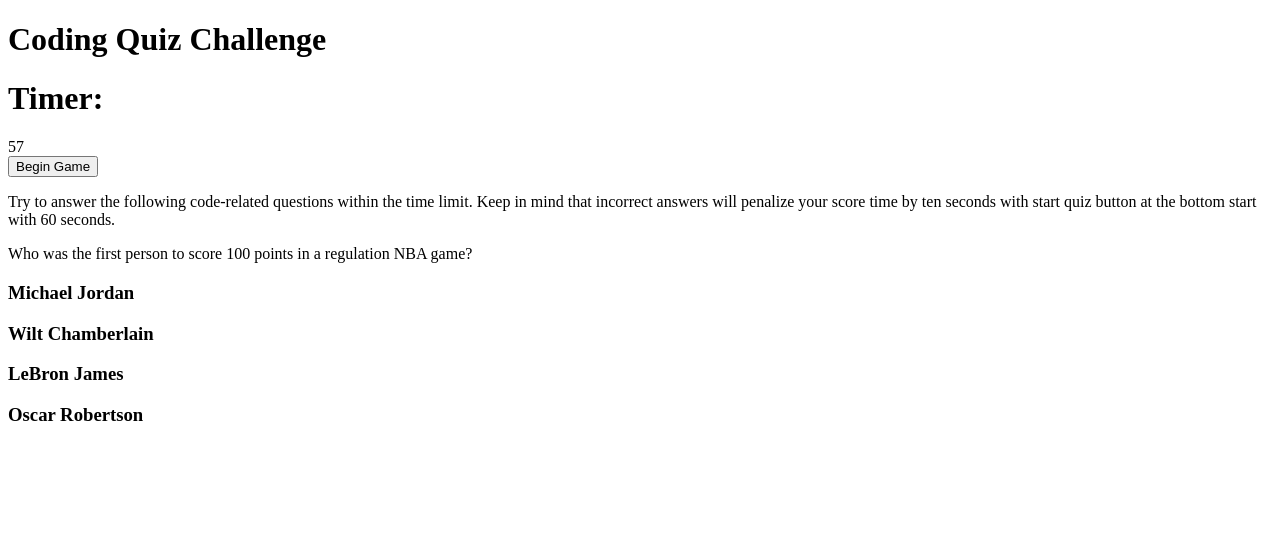
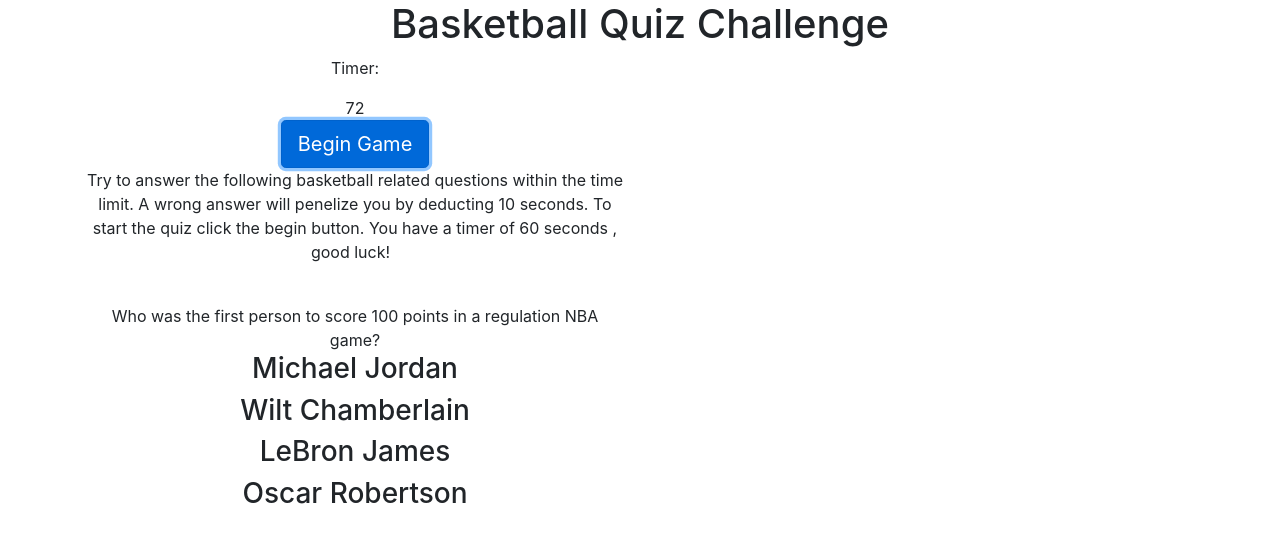
Before and after one commit to Chayvw/gt-api-code-quiz-js, a plain HTML site: page index.html in a window 1280 px wide. Both pictures are taken after a click on the button "Begin Game". Drawn offline with nearby package versions, Linux system fonts and the light colour scheme.

Commit message:
deleted css file and moved my js to an asset folder

```diff
--- a/script.js
+++ b/assets/script.js
@@ -1,67 +1,48 @@
+document.getElementById("quiz-title").textContent = "Basketball Quiz Challenge";
+
+// list elements here
 var timeEl = document.querySelector(".time");
 var startEl = document.getElementById("#start");
 var beginGame = document.getElementById("beginGame");
+
+// list array questions
+
 var arrayOfQuestions = [{
   question: "Who was the first person to score 100 points in a regulation NBA game?",
-  answers: ["Michael Jordan", "Wilt Chamberlain", "LeBron James", "Oscar Robertson"],
+  answer: ["Michael Jordan", "Wilt Chamberlain", "LeBron James", "Oscar Robertson"],
   correctAnswer: 2
 },
 {
   question: "Who won the 2009 NBA Finals?",
-  answers: ["Boston Celtics", "Cleveland Cavaliers", "Los Angeles Lakers", "Orlando Magic"],
-  correctAnswer: 1
+  answer: ["Boston Celtics", "Cleveland Cavaliers", "Los Angeles Lakers", "Orlando Magic"],
+  correctAnswer: 3
 },
 {
   question: "What happens if the two teams' scores are tied at the end of regulation time?",
-  answers: ["The game is counted as a tie", "The game goes into overtime", "The two teams have a shootout", "The teams play rock, paper,scissors to decide who wins"],
+  answer: ["The game is counted as a tie", "The game goes into overtime", "The two teams have a shootout", "The teams play rock, paper,scissors to decide who wins"],
   correctAnswer: 2
 
 },
 {
   question: "The ball-handler takes three steps without dribbling, what violation did he commit?",
- answers: ["Carrying", "Double Dribble", "Traveling", "Goaltending"],
-correctAnswer: 1
+  answer: ["Carrying", "Double Dribble", "Traveling", "Goaltending"],
+  correctAnswer: 1
 },
 
 ];
-
-var currentQuestionIndex = 0
+// select which index you want your var to start on
+var currentQuestionIndex = 0;
 var questionEl = document.getElementById("questionEl");
 
+// set timer for quiz
+var secondsLeft = 75;
+console.log("begin", beginGame);
 
-
-// question: "Arrays in Javascript can be used to store___ ",
-// answers: ["numbers and strings", "other arrays", "booleans", "all of the above"],
-// correctAnswer: 3
-// },
-// }
-// question: string value
-
-//var secondsLeft = 60;
-
-//function setTime() {
-//beginGame.addEventListener("click", function () {
-
-//var timerInterval = setInterval(function () {
-//secondsLeft--;
-//timeEl.textContent = secondsLeft = secondsLeft;
-
-//if (secondsLeft === 0) {
-//clearInterval(timerInterval);
-
-//}
-
-//}, 1000);
-//}
-
-var secondsLeft = 60;
-console.log("begin", beginGame)
-
-function setTime() {
+function setTime(){
   beginGame.addEventListener("click", function () {
-    // start timer and show the questions
+   // start timer and show the questions
     setFeatured();
-    console.log("being game")
+    console.log("being game");
     secondsLeft--;
     var timerInterval = setInterval(function () {
       secondsLeft--;
@@ -84,19 +65,19 @@
   // Create an text content element.
   questionEl.textContent = currentQuestion.question;
 
-  // Create an h3 for the name.
+ // Create an h3 for the name.
   var answer1El = document.createElement("h3");
   answer1El.setAttribute("value", "0");
-  answer1El.textContent = currentQuestion.answers[0];
+  answer1El.textContent = currentQuestion.answer[0];
   var answer2El = document.createElement("h3");
   answer2El.setAttribute("value", "1");
-  answer2El.textContent = currentQuestion.answers[1];
+  answer2El.textContent = currentQuestion.answer[1];
   var answer3El = document.createElement("h3");
   answer3El.setAttribute("value", "2");
-  answer3El.textContent = currentQuestion.answers[2];
+  answer3El.textContent = currentQuestion.answer[2];
   var answer4El = document.createElement("h3");
   answer4El.setAttribute("value", "3");
-  answer4El.textContent = currentQuestion.answers[3];
+  answer4El.textContent = currentQuestion.answer[3];
 
   // Append new elements to answer 1, 2 ,3 4...
   questionEl.append(answer1El);
@@ -112,10 +93,13 @@
   console.log(arrayOfQuestions[currentQuestionIndex].correctAnswer)
   if (event.target.attributes.value.value == (arrayOfQuestions[currentQuestionIndex].correctAnswer)) {
     console.log("You actually clicked the correct answer");
+    alert("You've actually clicked the correct answer")
+
   }
   else {
     secondsLeft = (secondsLeft - 10);
     console.log(secondsLeft);
+    alert("Sorry that is not the right answer")
   }
   if (currentQuestionIndex < arrayOfQuestions.length - 1) {
     currentQuestionIndex++;
--- a/index.html
+++ b/index.html
@@ -5,24 +5,39 @@
     <meta charset="UTF-8">
     <meta name="viewport" content="width=device-width, initial-scale=1.0">
     <title>Document</title>
+    <link rel="stylesheet" href="https://stackpath.bootstrapcdn.com/bootstrap/4.5.0/css/bootstrap.min.css"
+        integrity="sha384-9aIt2nRpC12Uk9gS9baDl411NQApFmC26EwAOH8WgZl5MYYxFfc+NcPb1dKGj7Sk" crossorigin="anonymous">
+    <script src="https://code.jquery.com/jquery-3.5.1.min.js"
+        integrity="sha256-9/aliU8dGd2tb6OSsuzixeV4y/faTqgFtohetphbbj0=" crossorigin="anonymous"></script>
+    <script src="https://cdn.jsdelivr.net/npm/popper.js@1.16.0/dist/umd/popper.min.js"
+        integrity="sha384-Q6E9RHvbIyZFJoft+2mJbHaEWldlvI9IOYy5n3zV9zzTtmI3UksdQRVvoxMfooAo"
+        crossorigin="anonymous"></script>
+    <script src="https://stackpath.bootstrapcdn.com/bootstrap/4.5.0/js/bootstrap.min.js"
+        integrity="sha384-OgVRvuATP1z7JjHLkuOU7Xw704+h835Lr+6QL9UvYjZE3Ipu6Tp75j7Bh/kR0JKI"
+        crossorigin="anonymous"></script>
+    <link rel="style.css" href="style.css">
 </head>
-
 <body>
-    <div class = "container" id = questionBegin>
-        <div class = "row">
-            <div class = "col-sm-6">
-            <h1>Coding Quiz Challenge</h1>
-            <h1>Timer:</h1><div class="time">60</div>
-            <div id="start"></div>
-            <button type="button" class="btn btn-primary btn-lg" id="beginGame">Begin Game</button>
-
-            <p>
-                Try to answer the following code-related questions within the time limit. Keep in mind that incorrect
-                answers will penalize your score time by ten seconds with start quiz button at the bottom start with
-                60 seconds. </p>
-                <div id="questionEl"></div>
-        </div>
-        <script src="script.js"></script>
+    <div class="container" id=questionBegin>
+        <div class="row">
+            <div class=" col text-center">
+                <h1 id=quiz-title></h1>
+                <div class="row">
+                    <div class="col-sm-6">
+                        <p>Timer:</p>
+                        <div class="time">60</div>
+                        <div id="start"></div>
+                        <button type="button" class="btn btn-primary btn-lg" id="beginGame">Begin Game</button>
+                        <p>Try to answer the following basketball related questions within the time limit. A
+                            wrong answer will penelize you by deducting 10 seconds. To start the quiz click the begin
+                            button.
+                            You have a timer of 60 seconds , good luck!
+                             </p>
+                        <div id="questionEl">
+                            <h3>Questions:</h3>
+                        </div>
+                    </div>
+                    <script src="./assets/script.js"></script>
 </body>
 
 </html>
--- a/styles.css
+++ /dev/null
@@ -1,7 +0,0 @@
-#beginGame{
-    color: darkorchid;
-}
-
-#instructions{
-    text-align: center;
-}
```
